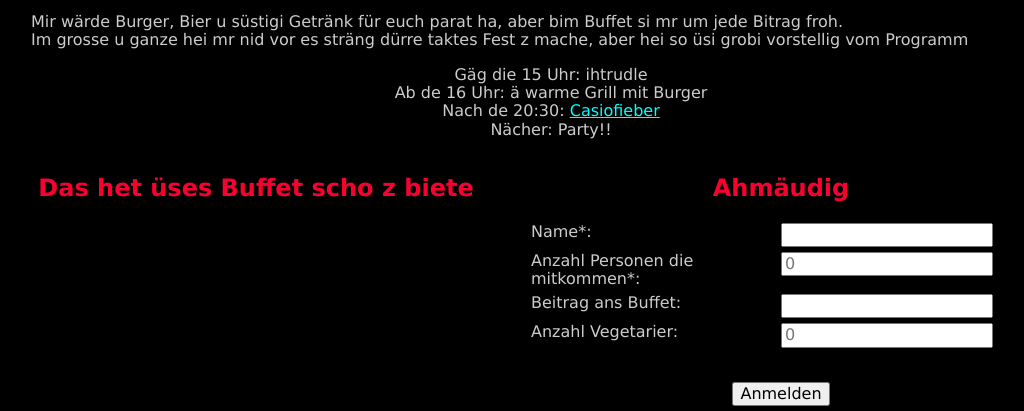
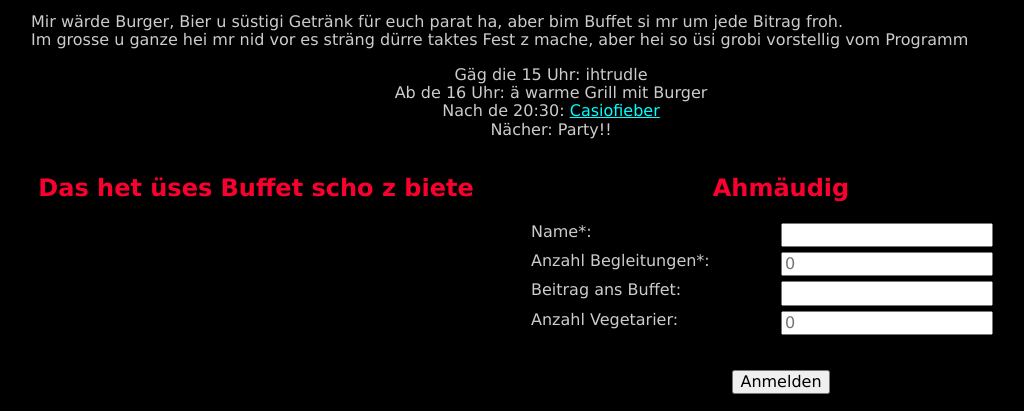
Before and after one commit to peschmae/100_jahre, a Flask app: page / in a window 1280 px wide. Shown: the part 554-965 px from the top of the page, without its empty margins (109-1133 px from the left). Run offline with Flask 2, Linux system fonts and the light colour scheme; data that the repository does not hold is empty.

Commit message:
Fix label of companion field

```diff
--- a/registration_page/templates/index.html
+++ b/registration_page/templates/index.html
@@ -48,7 +48,7 @@
                 <input type="text" name="name" id="name" required>
             </div>
             <div class="row block">
-                <label for="companions">Anzahl Personen die mitkommen*:</label>
+                <label for="companions">Anzahl Begleitungen*:</label>
                 <input type="number" name="companions" id="companions" step="1.0" placeholder="0">
             </div>
             <div class="row block">
```
